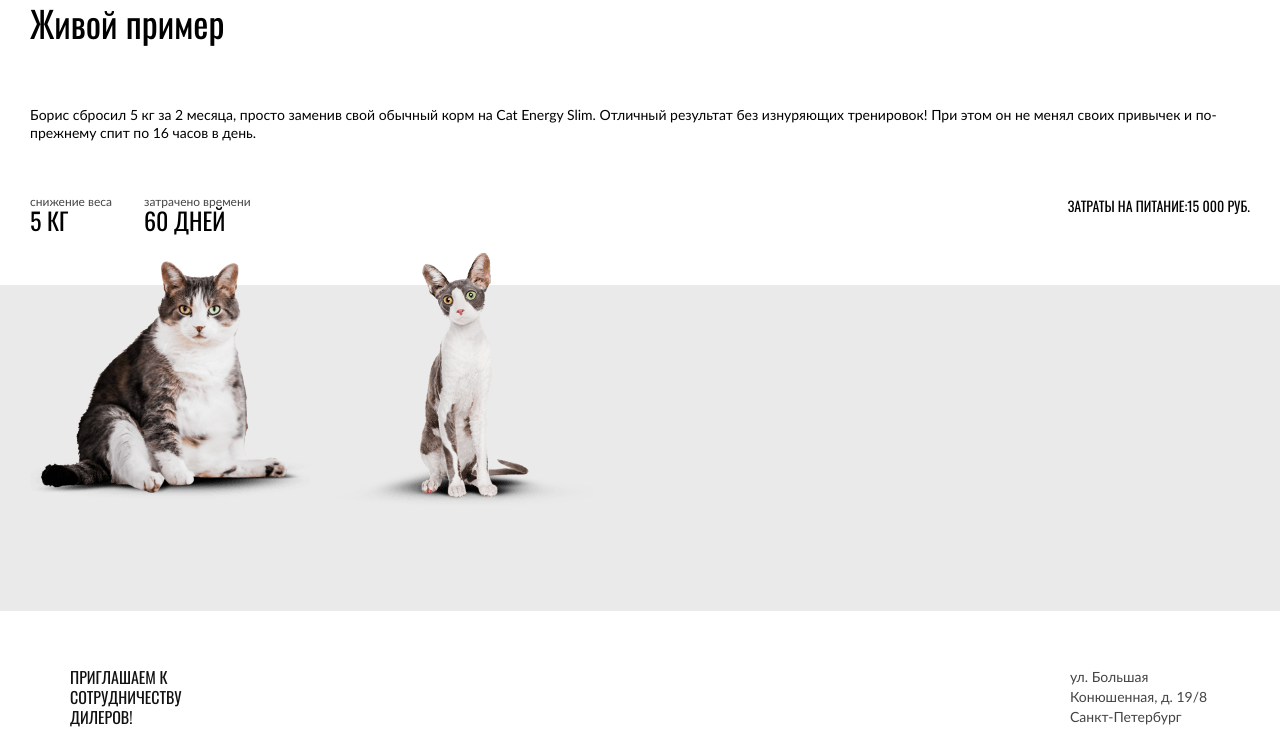
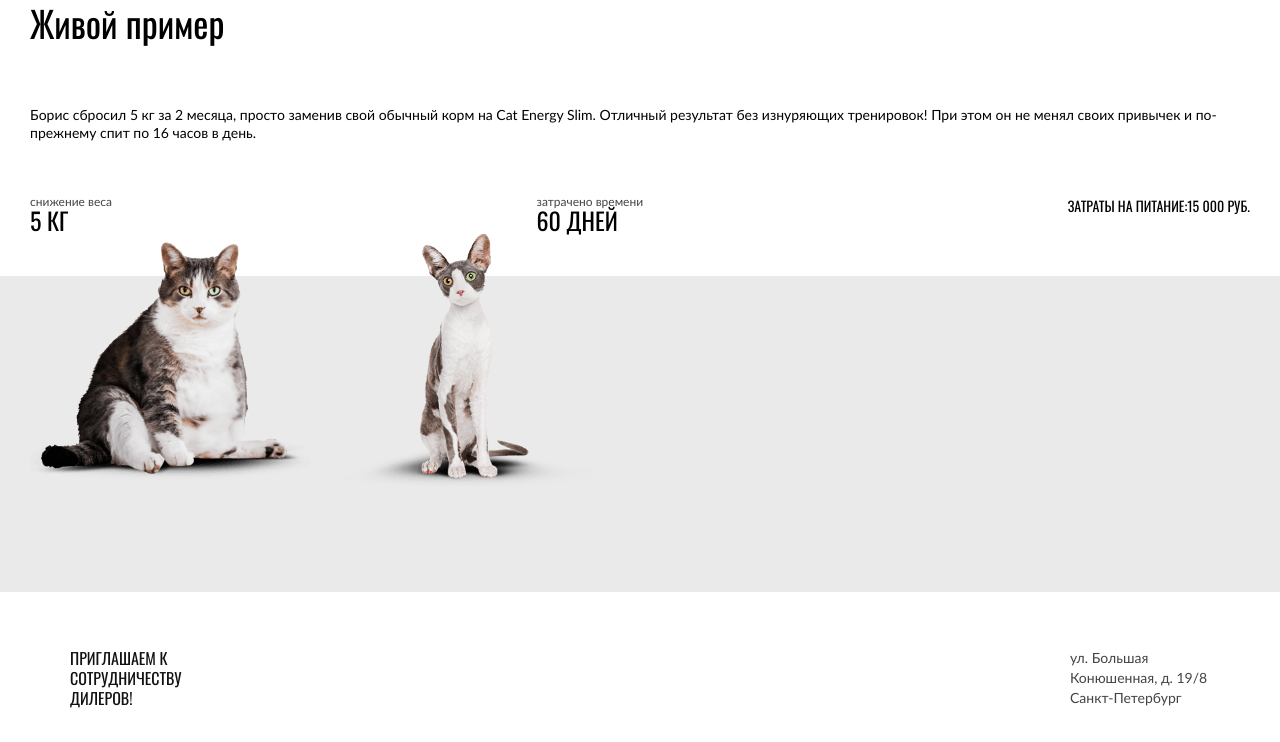
Before and after one commit to htmlacademy-adaptive/2063431-cat-energy-27, a website: page source/index.html in a window 1280 px wide. Shown: the part 1912-2654 px from the top of the page. Drawn offline with nearby package versions, Linux system fonts and the light colour scheme; files that its build step writes are made by us from their sources.

Commit message:
Исправляет ошибку на главной странице

```diff
--- a/source/index.html
+++ b/source/index.html
@@ -85,7 +85,6 @@
         Slim. Отличный результат без изнуряющих тренировок! При этом он не менял своих привычек и по-прежнему спит по
         16 часов в день. </p>
       <dl class="example__list">
-        <div class="example__list-wrapper">
           <div class="example__item">
             <dt class="example__term">Снижение веса</dt>
             <dd class="example__value">5 кг</dd>
@@ -94,7 +93,6 @@
             <dt class="example__term">Затрачено времени</dt>
             <dd class="example__value">60 дней</dd>
           </div>
-        </div>
         <div class="example__cost">
           <dt class="example__term example__term--expenses">Затраты на питание:</dt>
           <dd class="example__value example__value--expenses">15 000 руб.</dd>
--- a/source/less/blocks/example.less
+++ b/source/less/blocks/example.less
@@ -21,11 +21,11 @@
   margin: 0;
 }
 
-.example__list-wrapper {
-  display: flex;
-  gap: 32px;
-  padding-bottom: 19px;
-}
+// .example__list-wrapper {
+//   display: flex;
+//   gap: 32px;
+//   padding-bottom: 19px;
+// }
 
 .example__cost {
   display: flex;
```
